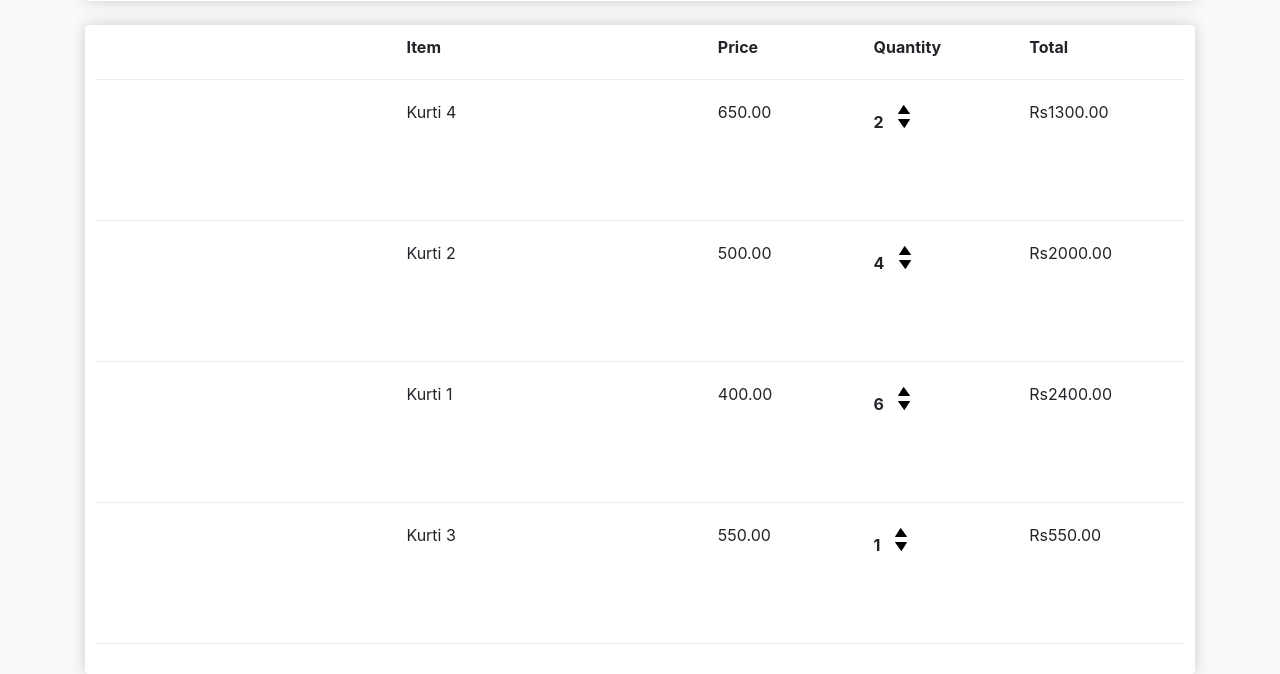
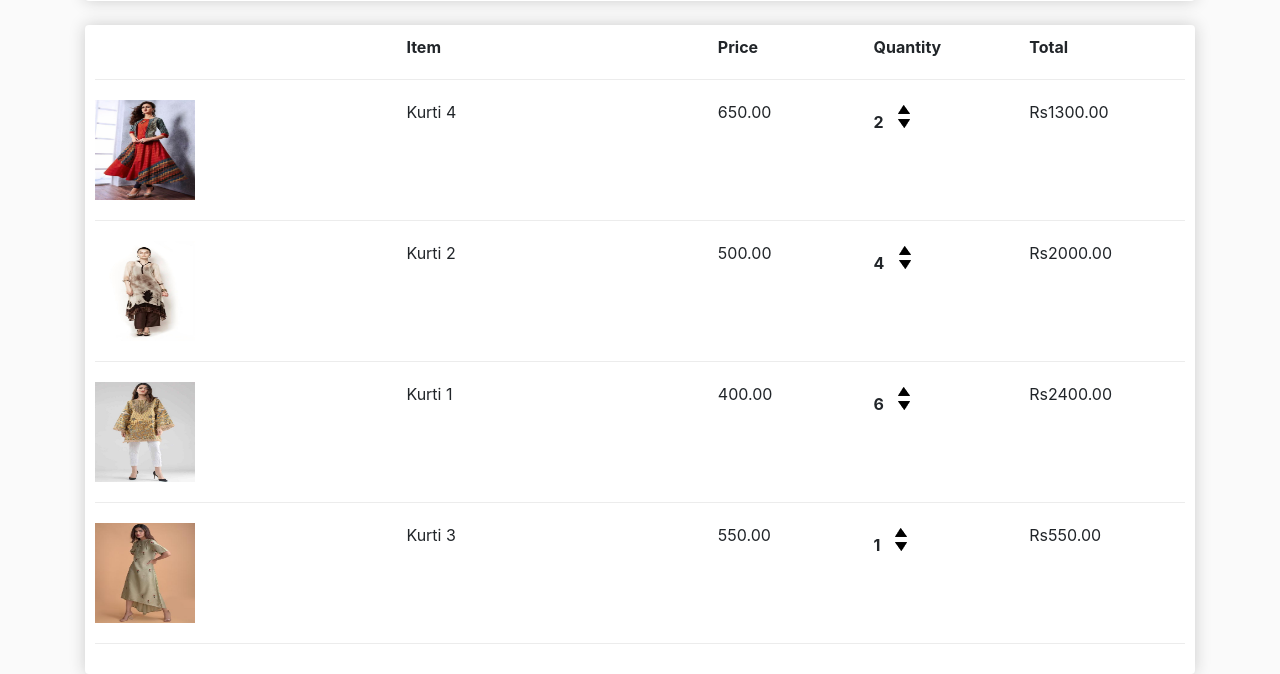
Before and after one commit to jaididwania/Ecommerce, a Django app: page /cart/ in a window 1280 px wide. Shown: the part 237-911 px from the top of the page. Run offline with Django 3.2, Linux system fonts and the light colour scheme; a user stored in the database is signed in; data comes from the database, SQL or seed files in the repository; some libraries are stand-ins or nearby versions.

Commit message:
new day 3

```diff
--- a/static/css/styles.css
+++ b/static/css/styles.css
@@ -61,7 +61,7 @@ h1,h2,h3,h4,h5,h6{
 }
 
 .row-image{
-	width: 0px;
+	width: 100px;
 	height: 100px;
 
 }
--- a/store/templates/store/Main.html
+++ b/store/templates/store/Main.html
@@ -8,6 +8,7 @@
 
         <script>
           var user = '{{request.user}}'
+
           //token that is gonna be available at fetch call
           function getToken(name) {
             var cookieValue = null;
@@ -26,6 +27,7 @@
             return cookieValue;
           }
           var csrftoken = getToken('csrftoken');
+
         </script>
       </head>
 
@@ -83,5 +85,5 @@
     <script src="https://cdn.jsdelivr.net/npm/popper.js@1.16.0/dist/umd/popper.min.js" integrity="sha384-Q6E9RHvbIyZFJoft+2mJbHaEWldlvI9IOYy5n3zV9zzTtmI3UksdQRVvoxMfooAo" crossorigin="anonymous"></script>
     <script src="https://stackpath.bootstrapcdn.com/bootstrap/4.5.0/js/bootstrap.min.js" integrity="sha384-OgVRvuATP1z7JjHLkuOU7Xw704+h835Lr+6QL9UvYjZE3Ipu6Tp75j7Bh/kR0JKI" crossorigin="anonymous"></script>
     <script type="text/javascript" src="{% static 'js/cart.js' %}"></script>
-  </body>
+      </body>
 </html>
```
